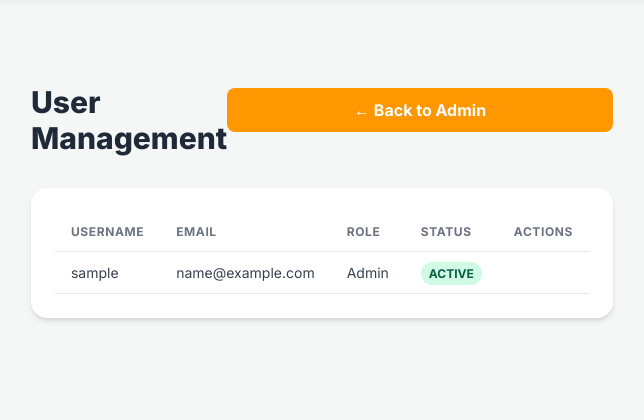
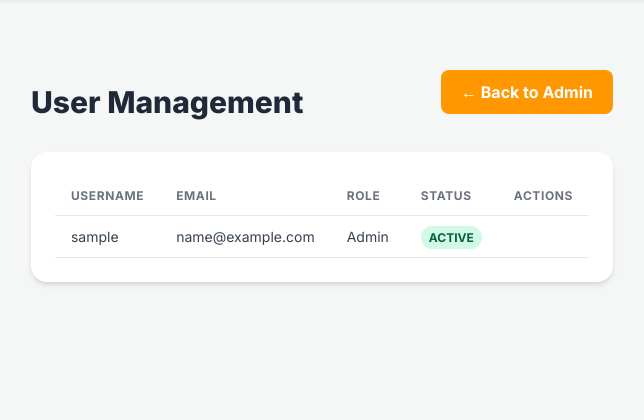
Before and after one commit to Plightin/inwit-tix-app, a Flask app: page /admin/users in a window 1280 px wide. Shown: the part 66-486 px from the top of the page, without its empty margins (318-962 px from the left). Run offline with Flask 3, Linux system fonts and the light colour scheme; a user stored in the database is signed in; tables that the repository leaves empty hold one stand-in row (values such as "Sample post").

Commit message:
Update admin_users.html

```diff
--- a/templates/admin_users.html
+++ b/templates/admin_users.html
@@ -5,7 +5,7 @@
 <div class="main-container">
      <div style="margin-bottom: 2rem; display: flex; justify-content: space-between; align-items: center;">
         <h1 class="form-title" style="text-align: left; margin-bottom: 0;">User Management</h1>
-        <a href="{{ url_for('admin_dashboard') }}" class="btn">&larr; Back to Admin</a>
+        <a href="{{ url_for('admin_dashboard') }}" class="btn" style="width: auto;">&larr; Back to Admin</a>
     </div>
     <div class="table-container">
         <table class="custom-table">
```
